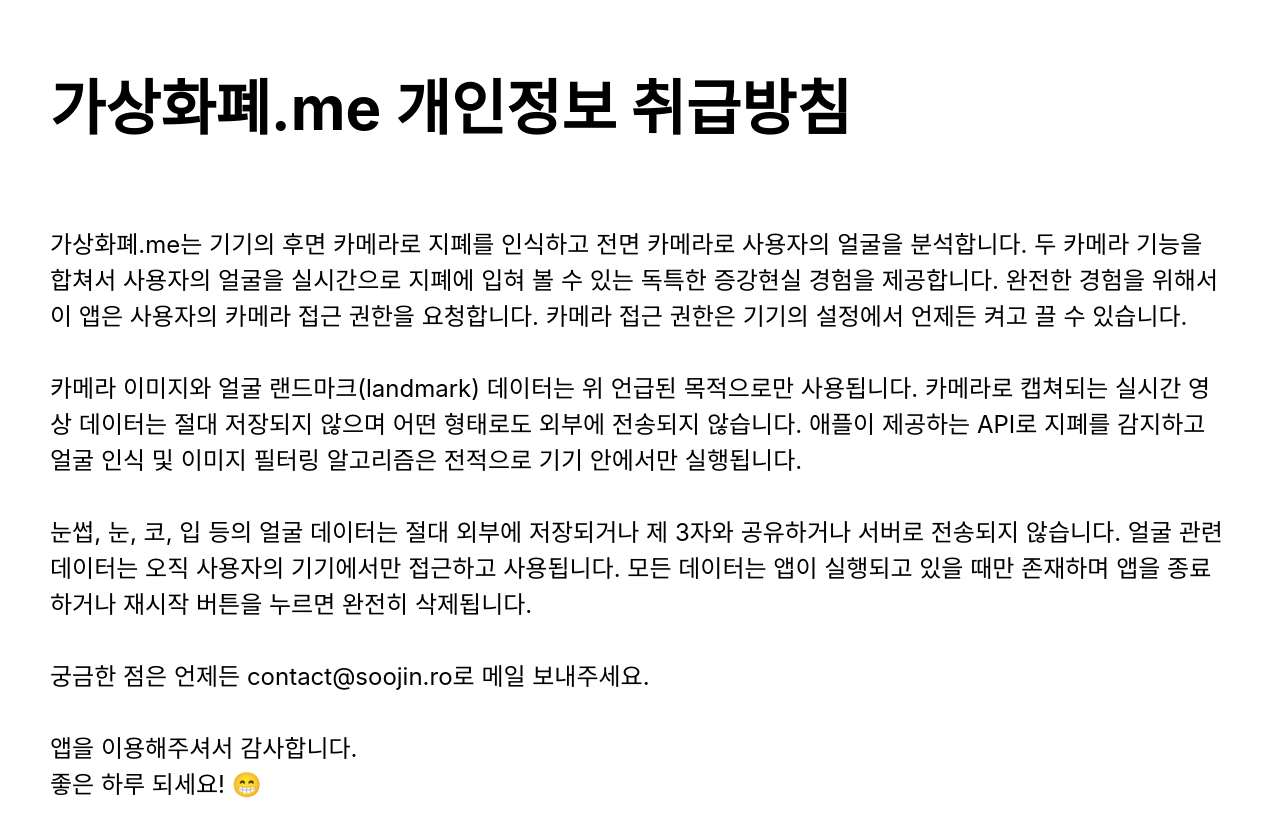
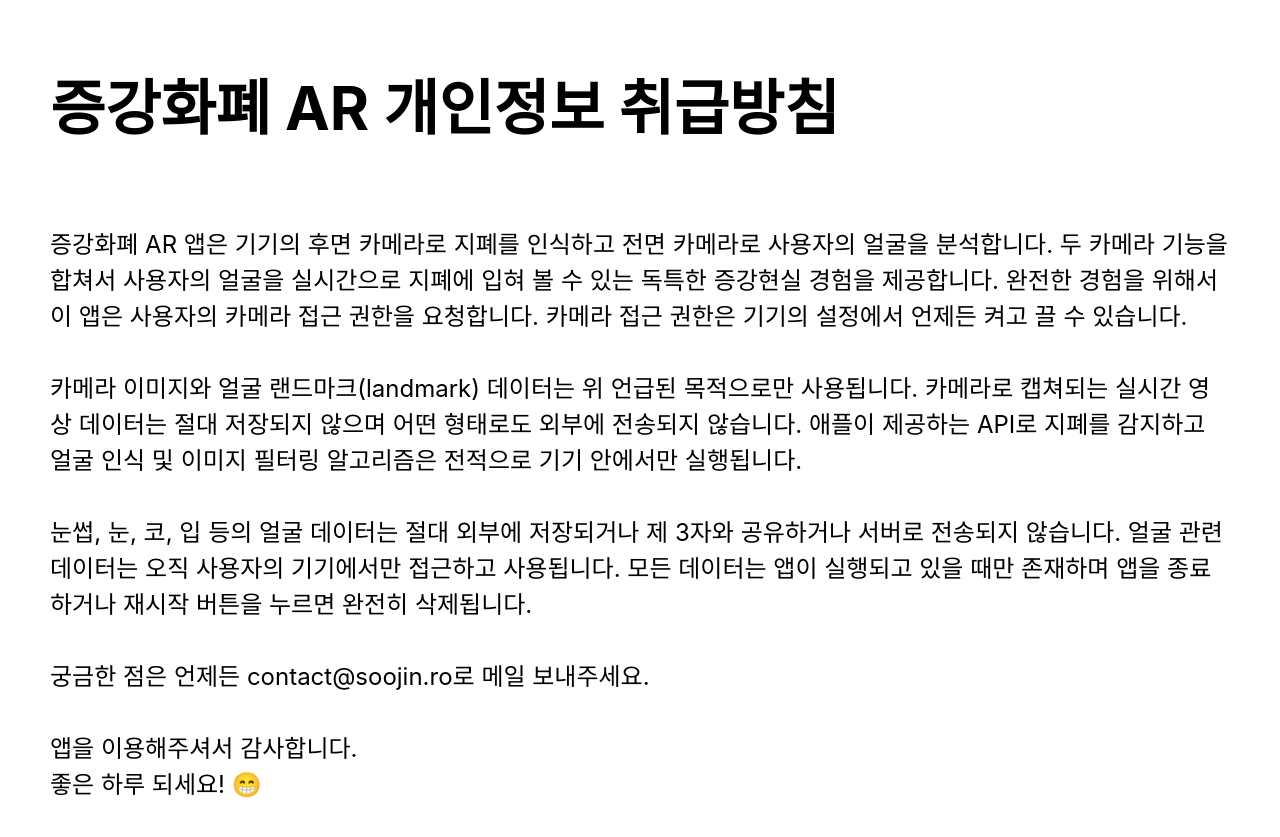
Before and after one commit to nsoojin/nsoojin.github.io, a Jekyll site: the page built from privacy_policies/notableme-privacypolicy-kr.html, in a window 1280 px wide. Shown: the top 837 px of the page. Built offline with Jekyll 4.4.1, drawn with Linux system fonts in a browser that asks for light colours.

Commit message:
Change App Name to 증강화폐 AR

```diff
--- a/privacy_policies/notableme-privacypolicy-kr.html
+++ b/privacy_policies/notableme-privacypolicy-kr.html
@@ -4,9 +4,9 @@
 permalink: /notableme-privacypolicy-kr
 ---
 
-<h1>가상화폐.me 개인정보 취급방침</h1>
+<h1>증강화폐 AR 개인정보 취급방침</h1>
 <p>
-	가상화폐.me는 기기의 후면 카메라로 지폐를 인식하고 전면 카메라로 사용자의 얼굴을 분석합니다. 두 카메라 기능을 합쳐서 사용자의 얼굴을 실시간으로 지폐에 입혀 볼 수 있는 독특한 증강현실 경험을 제공합니다. 완전한 경험을 위해서 이 앱은 사용자의 카메라 접근 권한을 요청합니다. 카메라 접근 권한은 기기의 설정에서 언제든 켜고 끌 수 있습니다.
+	증강화폐 AR 앱은 기기의 후면 카메라로 지폐를 인식하고 전면 카메라로 사용자의 얼굴을 분석합니다. 두 카메라 기능을 합쳐서 사용자의 얼굴을 실시간으로 지폐에 입혀 볼 수 있는 독특한 증강현실 경험을 제공합니다. 완전한 경험을 위해서 이 앱은 사용자의 카메라 접근 권한을 요청합니다. 카메라 접근 권한은 기기의 설정에서 언제든 켜고 끌 수 있습니다.
 	<br>
 	<br>
 	카메라 이미지와 얼굴 랜드마크(landmark) 데이터는 위 언급된 목적으로만 사용됩니다. 카메라로 캡쳐되는 실시간 영상 데이터는 절대 저장되지 않으며 어떤 형태로도 외부에 전송되지 않습니다. 애플이 제공하는 API로 지폐를 감지하고 얼굴 인식 및 이미지 필터링 알고리즘은 전적으로 기기 안에서만 실행됩니다.
```
